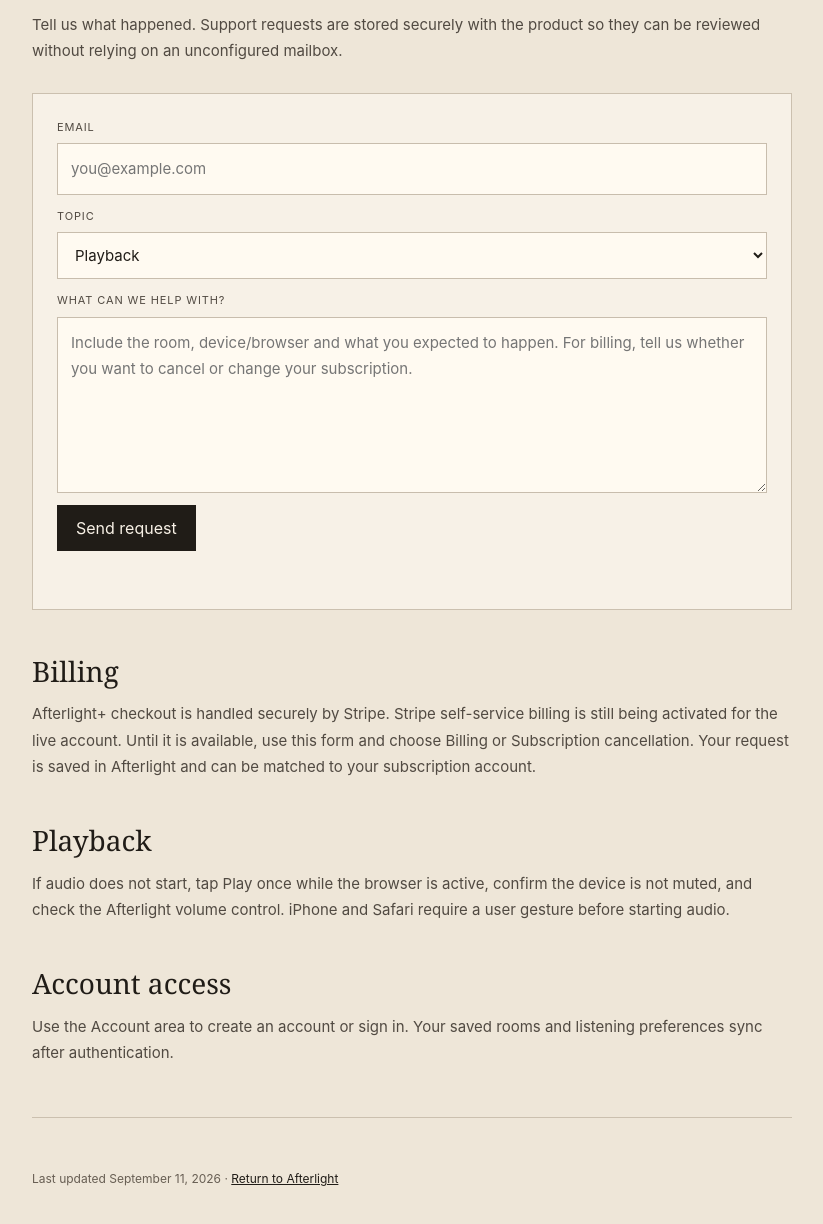
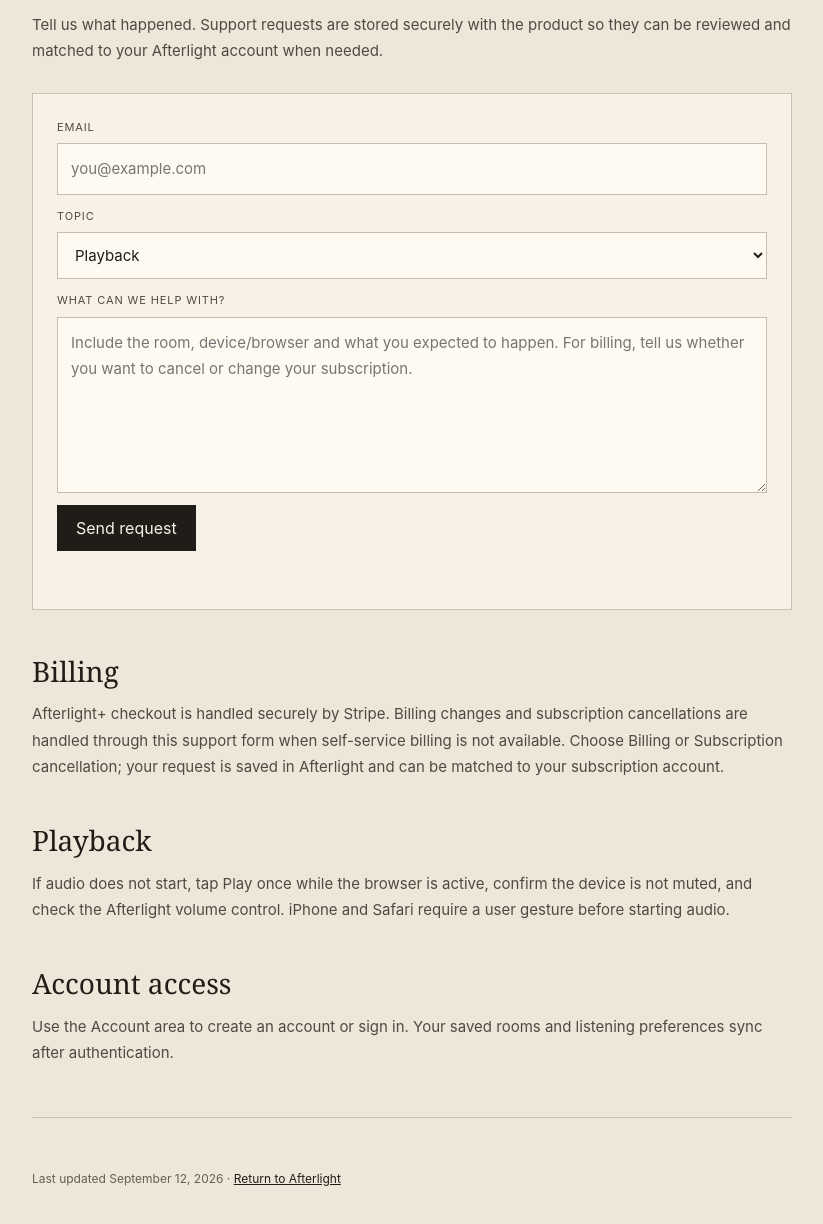
Before and after one commit to rrahul0904/afterlight-radio, a website: page legal/support.html in a window 1280 px wide. Shown: the part 266-1490 px from the top of the page, without its empty margins (228-1051 px from the left). Drawn offline with Linux system fonts and the light colour scheme.

Commit message:
copy: make billing support the supported path

```diff
--- a/legal/support.html
+++ b/legal/support.html
@@ -12,7 +12,7 @@
 <body><main class="wrap">
 <div class="brand"><a href="/">Afterlight</a></div>
 <h1>Need a hand?</h1>
-<p>Tell us what happened. Support requests are stored securely with the product so they can be reviewed without relying on an unconfigured mailbox.</p>
+<p>Tell us what happened. Support requests are stored securely with the product so they can be reviewed and matched to your Afterlight account when needed.</p>
 <form id="supportForm">
 <label>Email<input id="email" type="email" autocomplete="email" required placeholder="you@example.com"></label>
 <label>Topic<select id="subject"><option>Playback</option><option>Account</option><option>Billing</option><option>Subscription cancellation</option><option>Feedback</option><option>Other</option></select></label>
@@ -21,7 +21,7 @@
 <div id="status" class="status" aria-live="polite"></div>
 </form>
 <h2>Billing</h2>
-<p>Afterlight+ checkout is handled securely by Stripe. Stripe self-service billing is still being activated for the live account. Until it is available, use this form and choose Billing or Subscription cancellation. Your request is saved in Afterlight and can be matched to your subscription account.</p>
+<p>Afterlight+ checkout is handled securely by Stripe. Billing changes and subscription cancellations are handled through this support form when self-service billing is not available. Choose Billing or Subscription cancellation; your request is saved in Afterlight and can be matched to your subscription account.</p>
 <h2>Playback</h2>
 <p>If audio does not start, tap Play once while the browser is active, confirm the device is not muted, and check the Afterlight volume control. iPhone and Safari require a user gesture before starting audio.</p>
 <h2>Account access</h2>
@@ -33,5 +33,5 @@
 if(subject.value==='Subscription cancellation')message.placeholder='Tell us that you want to cancel and whether you want cancellation at the end of the current billing period. Never include card numbers.';
 f.onsubmit=async e=>{e.preventDefault();s.textContent='Sending…';try{const r=await fetch('/api/support',{method:'POST',credentials:'same-origin',headers:{'Content-Type':'application/json'},body:JSON.stringify({email:document.getElementById('email').value.trim(),subject:subject.value,message:message.value.trim()})});const d=await r.json().catch(()=>({}));if(!r.ok)throw new Error(d.error||'Could not send request');f.reset();if(requestedTopic&&[...subject.options].some(o=>o.value===requestedTopic))subject.value=requestedTopic;s.textContent='Received. Your support request has been saved.'}catch(err){s.textContent=err.message}};
 </script>
-<hr><p class="fine">Last updated September 11, 2026 · <a href="/">Return to Afterlight</a></p>
+<hr><p class="fine">Last updated September 12, 2026 · <a href="/">Return to Afterlight</a></p>
 </main></body></html>
```
